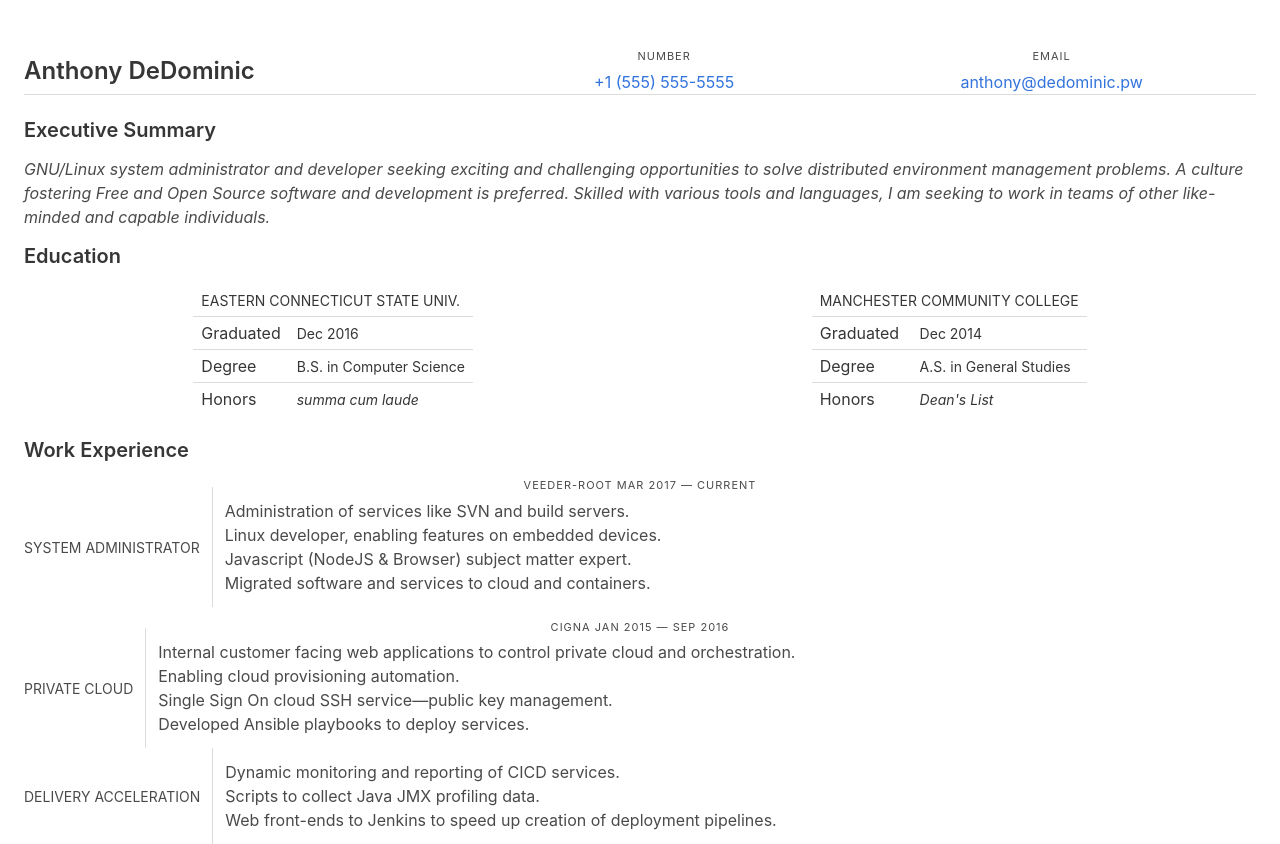
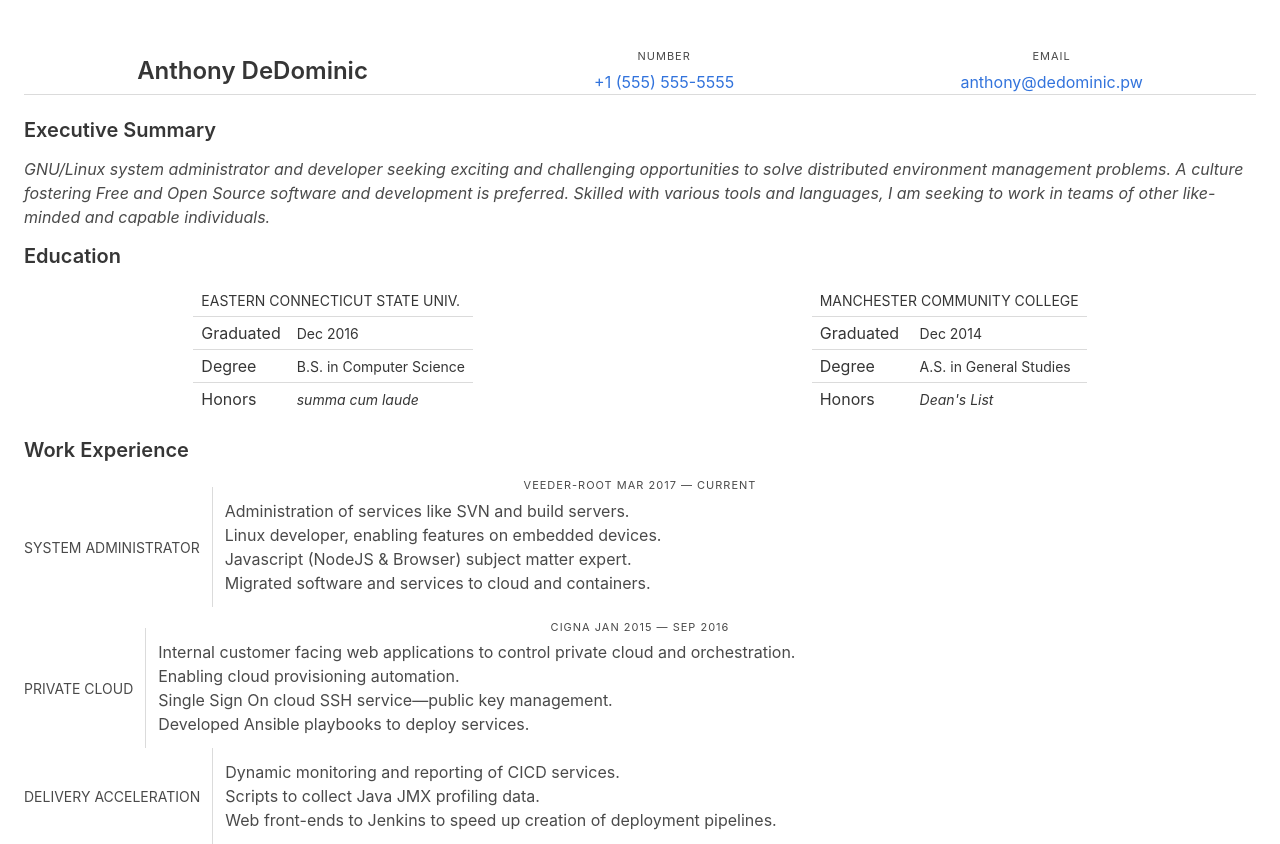
Before and after one commit to adedomin/resume-web, a website: page index.html in a window 1280 px wide. Shown: the top 844 px of the page. Drawn offline with Linux system fonts and the light colour scheme.

Commit message:
center name like other elements

```diff
--- a/index.html
+++ b/index.html
@@ -33,7 +33,7 @@
     <section class="section">
       <content class="container">
         <div class="level horizontal-rule">
-          <div class="level-item level-left">
+          <div class="level-item">
             <h1 class="title is-4">Anthony DeDominic</h1>
           </div>
           <div class="level-item has-text-centered">
```
